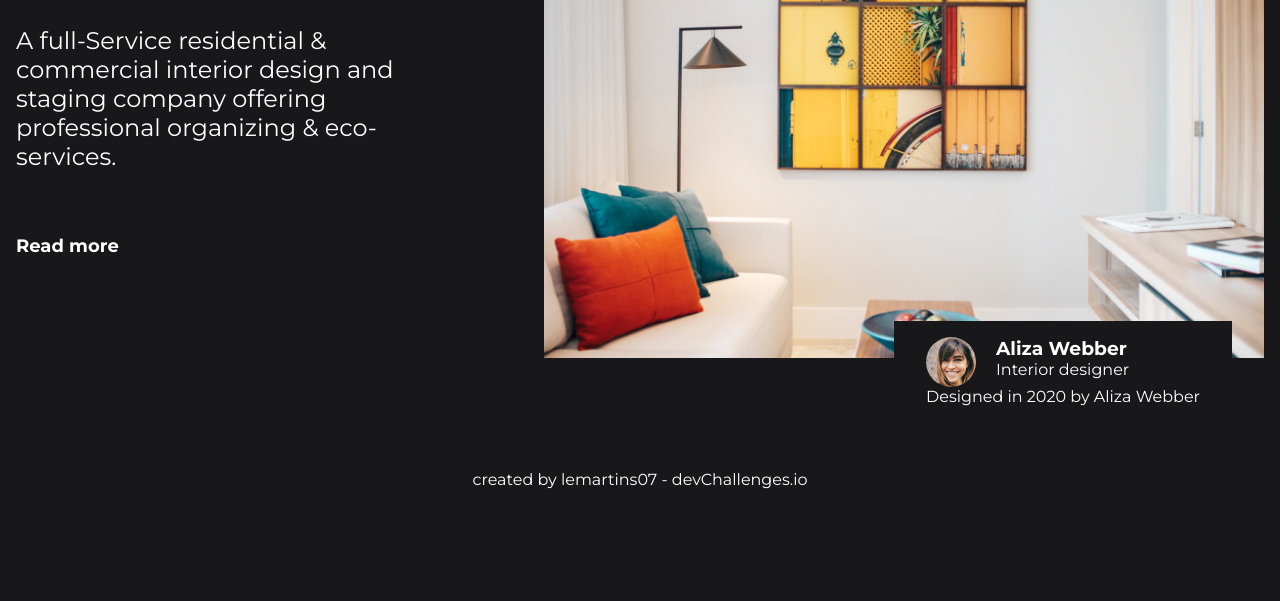
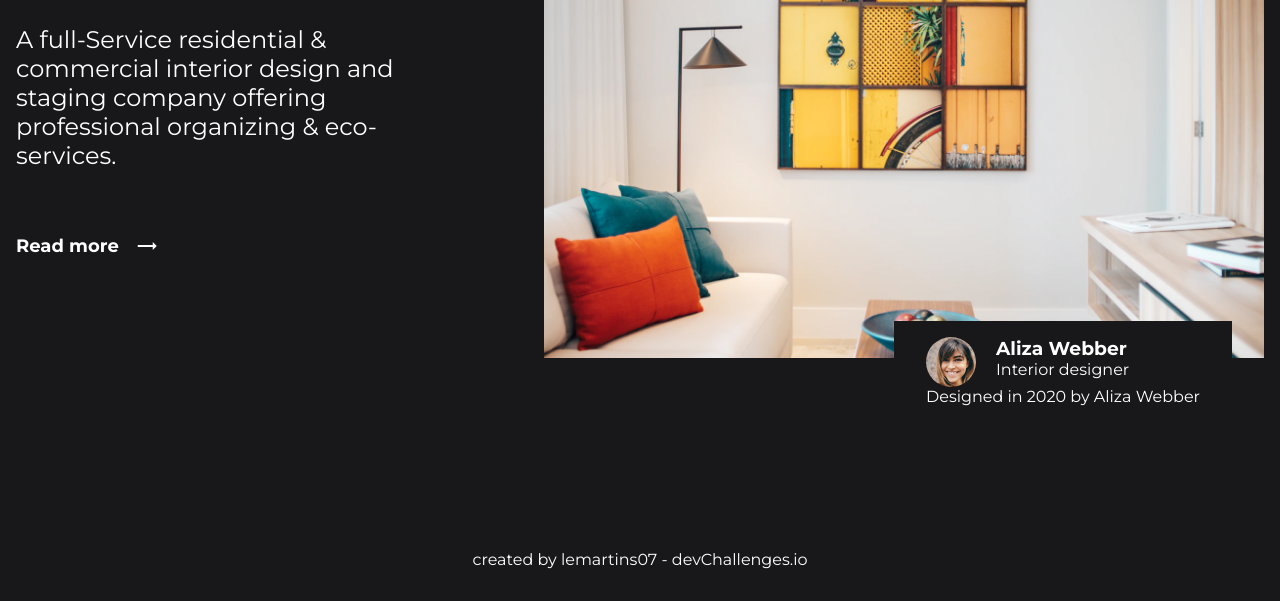
Before and after one commit to lemartins07/devchallenges-Interior-consultant, a website: page index.html in a window 1280 px wide. Shown: the part 330-931 px from the top of the page. Before the commit the page ends 851 px from the top, so only its background shows below. Drawn offline with nearby package versions, Linux system fonts and the light colour scheme.

Commit message:
Main hero completed

```diff
--- a/assets/scss/_main.scss
+++ b/assets/scss/_main.scss
@@ -2,7 +2,7 @@
   display: flex;
   align-items: center;
   gap: 8rem;
-  margin-bottom: 5rem;
+  margin-bottom: 10rem;
 
   .main__hero {
     min-width: 400px;
@@ -28,6 +28,12 @@
       font-weight: $font-bold;
       font-size: $font-size-m;
       line-height: 22px;
+      display: flex;
+      align-items: center;
+
+      span {
+        margin-left: 1rem;
+      }
     }
   }
 
--- a/index.html
+++ b/index.html
@@ -10,10 +10,8 @@
 
   <link rel="shortcut icon" type="image/x-icon" href="https://devchallenges.io/" />
 
-  <link href="https://fonts.googleapis.com/css2?family=Poppins:wght@400;500&display=swap" rel="stylesheet" />
-
   <title>Devchallenges</title>
-  <link rel="stylesheet" href="https://cdn.jsdelivr.net/npm/@mdi/font@6.9.96/css/materialdesignicons.min.css">
+  <link href="https://fonts.googleapis.com/icon?family=Material+Icons" rel="stylesheet">
   <link rel="stylesheet" href="assets/css/styles.css">
 </head>
 
@@ -35,7 +33,9 @@
       <p class="main__hero-description">A full-Service residential & commercial interior design and staging company
         offering professional organizing &
         eco-services.</p>
-      <a class="main__hero-link" href="#">Read more <span class="mdi trending-flat"></span></a>
+      <a class="main__hero-link" href="#">Read more <span class="material-icons">
+          trending_flat
+        </span></a>
     </div>
     <div class="main__hero-img">
       <img class="main__hero-img-banner" src="assets/img/photo1.png" alt="photo1">
```
Also changed, not shown: assets/css/styles.css.
